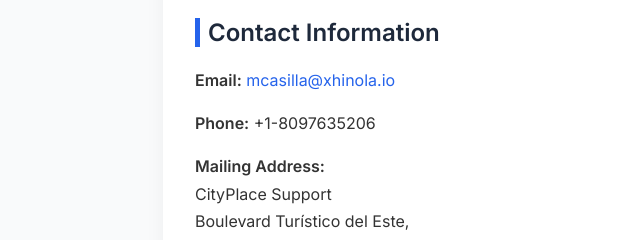
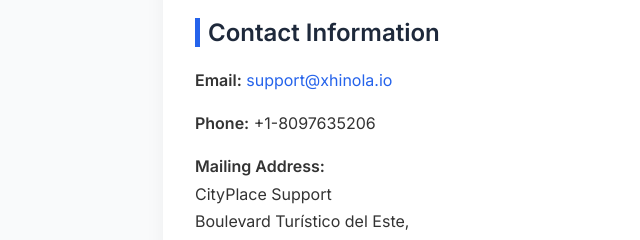
Before and after one commit to sonalcodes/city_app_support, a plain HTML site: page index.html in a window 1280 px wide. Shown: the part 238-478 px from the top of the page, 45-685 px from the left. Drawn offline with Linux system fonts and the light colour scheme.

Commit message:
email changed

```diff
--- a/index.html
+++ b/index.html
@@ -67,7 +67,7 @@
       <h2>Contact Information</h2>
       <p>
         <strong>Email:</strong>
-        <a href="mailto:mcasilla@xhinola.io">mcasilla@xhinola.io</a>
+        <a href="mailto:mcasilla@xhinola.io">support@xhinola.io</a>
       </p>
       <p><strong>Phone:</strong> +1-8097635206</p>
       <p>
```
